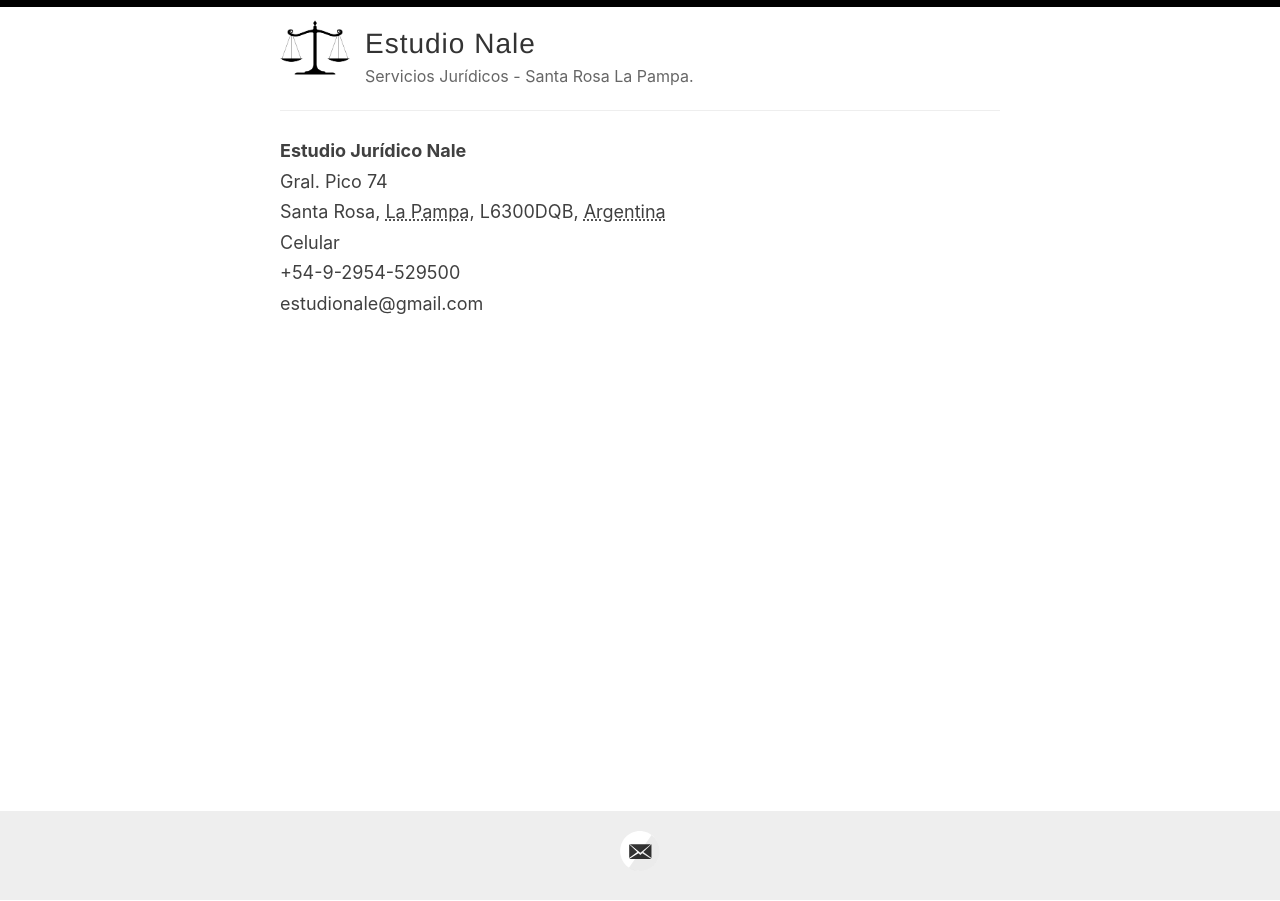
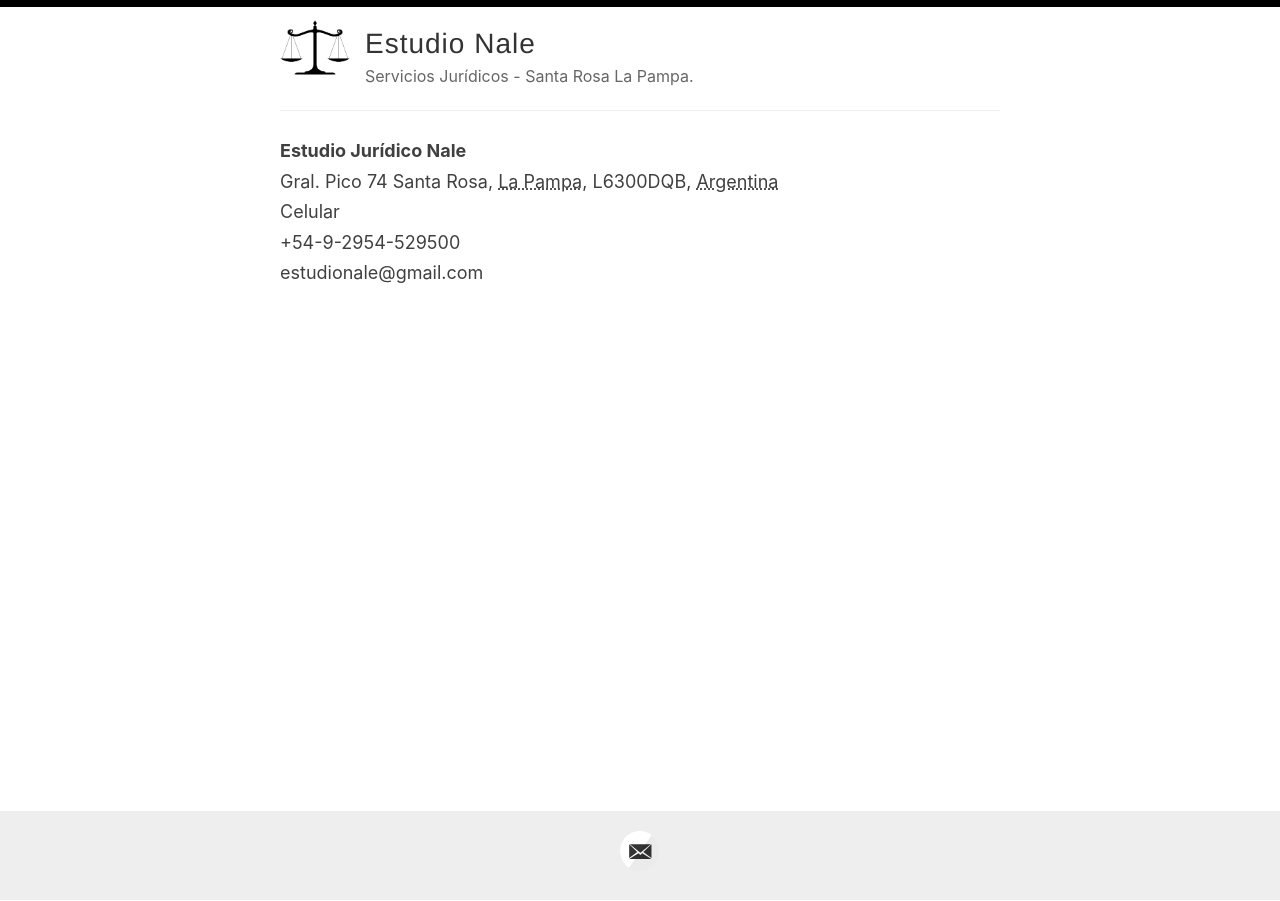
Before and after one commit to gustavonale/estudionale.com, a Jekyll site: the page built from _pages/test.md, in a window 1280 px wide. Built offline with Jekyll 4.4.1, drawn with Linux system fonts in a browser that asks for light colours.

Commit message:
Update test.md

```diff
--- a/_pages/test.md
+++ b/_pages/test.md
@@ -7,7 +7,7 @@ permalink: /test/
 <dl class="vcard">
         <dt class="fn n org"><strong>Estudio Jurídico Nale</strong></dt>
         <dd><address class="adr">
-                <span class="street-address" title="Gral. Pico 74">Gral. Pico 74</span><br />
+                <span class="street-address" title="Gral. Pico 74">Gral. Pico 74</span>
                 <span class="locality" title="Santa Rosa">Santa Rosa</span>,
                 <abbr class="region" title="La Pampa">La Pampa</abbr>,
                 <span class="postal-code">L6300DQB</span>,
```
